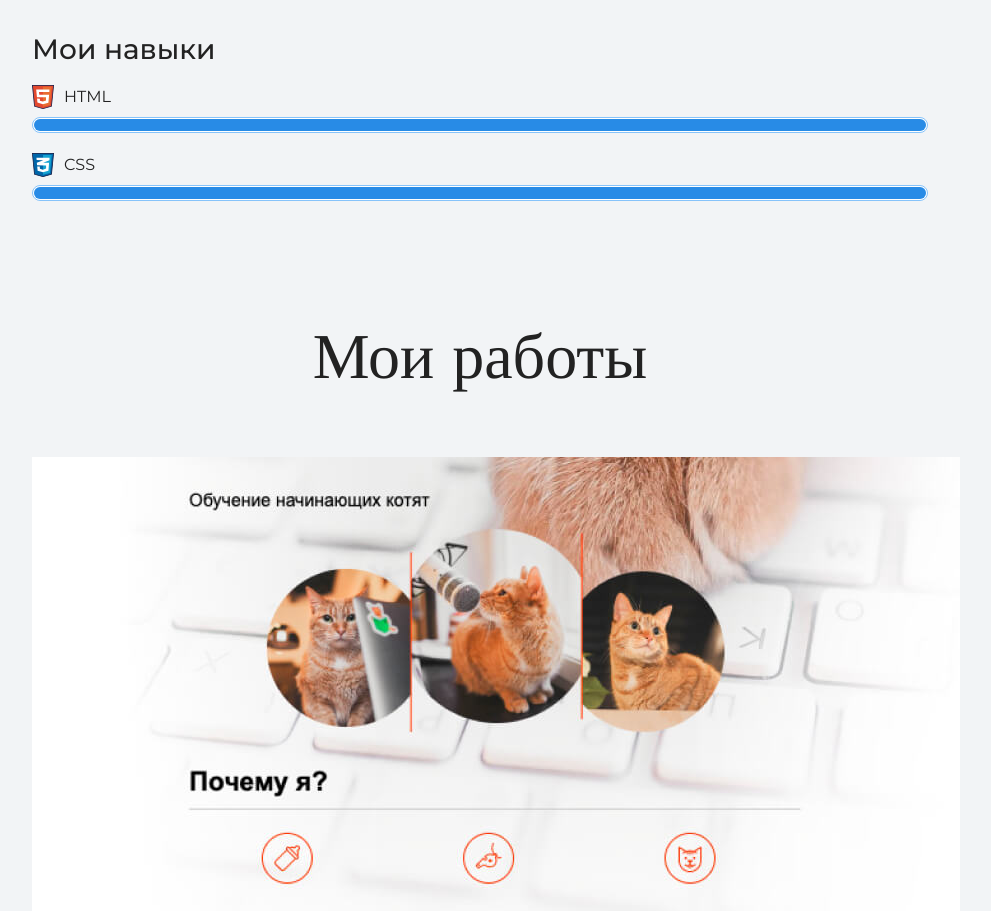
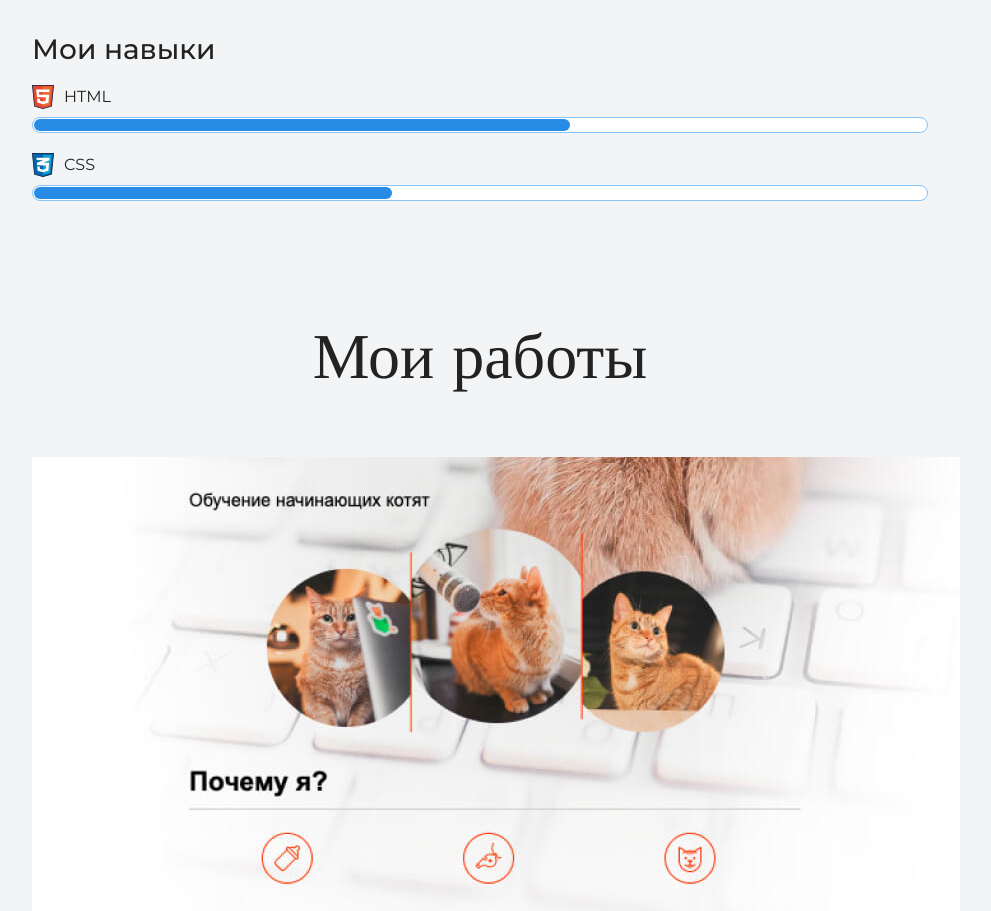
Before and after one commit to Raeel/my-site, a plain HTML site: page index.html in a window 1280 px wide. Shown: the part 1954-2865 px from the top of the page, without its empty margins (0-991 px from the left). Drawn offline with nearby package versions, Linux system fonts and the light colour scheme.

Commit message:
Добавили определениям ширину навыка

```diff
--- a/index.html
+++ b/index.html
@@ -41,9 +41,9 @@
 		   <h3> Мои навыки </h3>
 		   <dl class="skills-list">
 			   <dt class="skill-html">HTML</dt>
-			   <dd class="level"><div>60 %</div></dd>
+			   <dd class="level"><div style="width: 60%;">60 %</div></dd>
 			   <dt class="skill-css">CSS</dt>
-			   <dd class="level"><div>40 %</div></dd>
+			   <dd class="level"><div style="width: 40%;">40 %</div></dd>
 		   </dl>
 	      </div>
 	</div>
```
